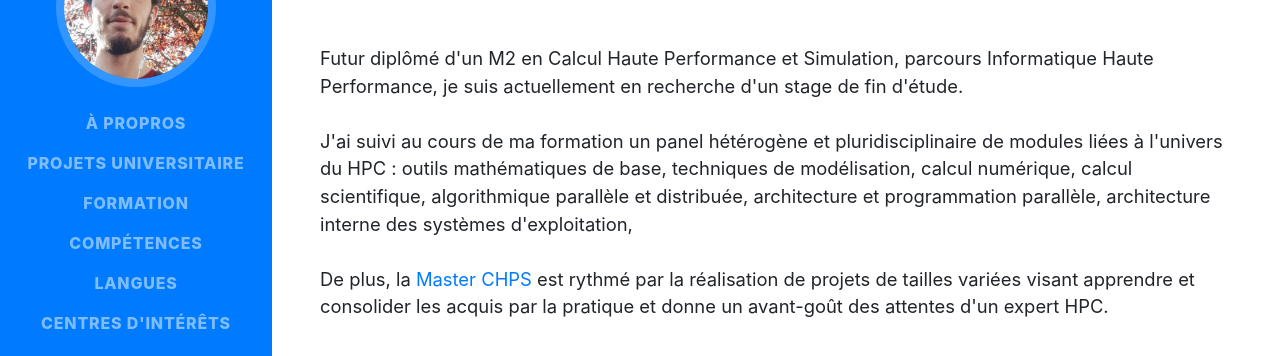
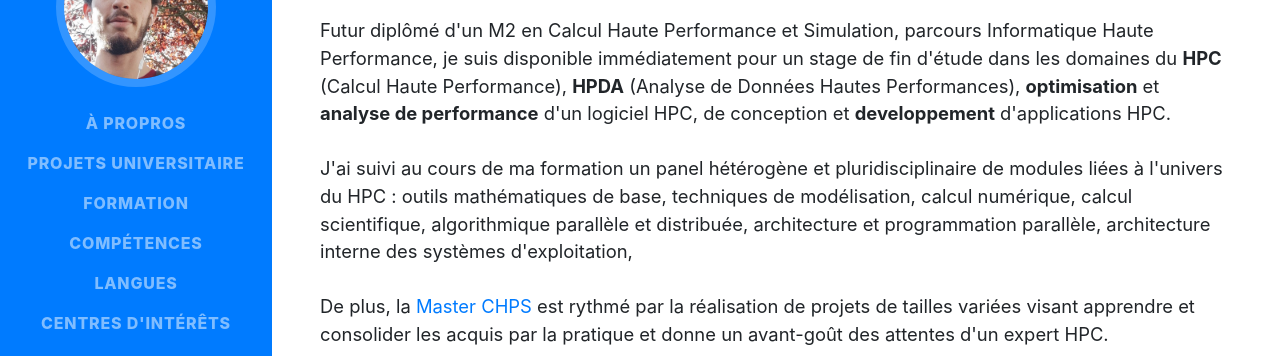
Before and after one commit to m4ssi/m4ssi.github.io, a website with bundled scripts: page index.html in a window 1280 px wide. Shown: the part 249-605 px from the top of the page. Built offline with nearby package versions, Linux system fonts and the light colour scheme; a web font is replaced by a local one.

Commit message:
referencing

```diff
--- a/index.html
+++ b/index.html
@@ -74,7 +74,9 @@
           <a href="mailto:name@email.com">akli.m.hamitouche@gmail.com</a>
         </div>
         <p class="lead mb-5">Futur diplômé d'un M2 en Calcul Haute Performance et Simulation, parcours Informatique Haute Performance,
-        je suis actuellement en recherche d'un stage de fin d'étude.<br><br>
+        je suis disponible immédiatement pour un stage de fin d'étude dans les domaines du <strong>HPC</strong> (Calcul Haute Performance),
+        <strong>HPDA</strong> (Analyse de Données Hautes Performances), <strong>optimisation</strong> et <strong>analyse de performance</strong>
+        d'un logiciel HPC, de conception et <strong>developpement</strong> d'applications HPC.<br><br>
 
 		J'ai suivi au cours de ma formation un panel hétérogène et pluridisciplinaire de modules liées à l'univers du HPC :
 		outils mathématiques de base, techniques de modélisation, calcul numérique, calcul scientifique, algorithmique parallèle et distribuée,
```
